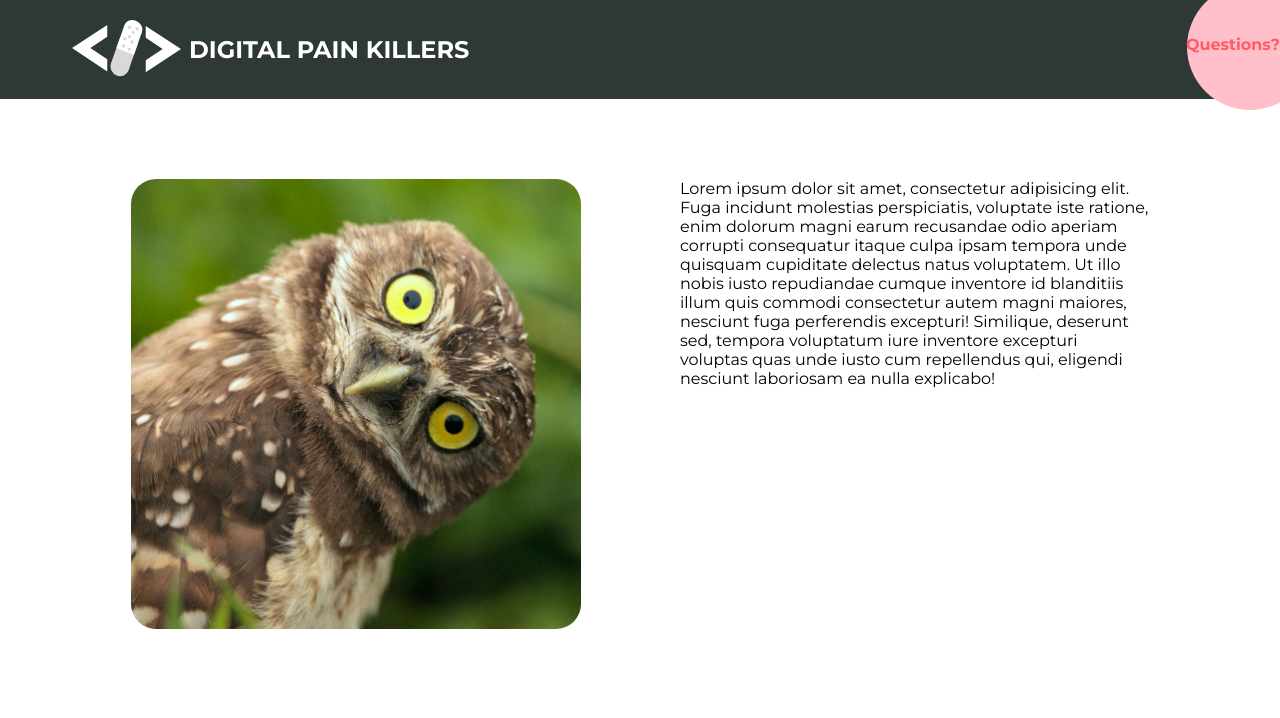
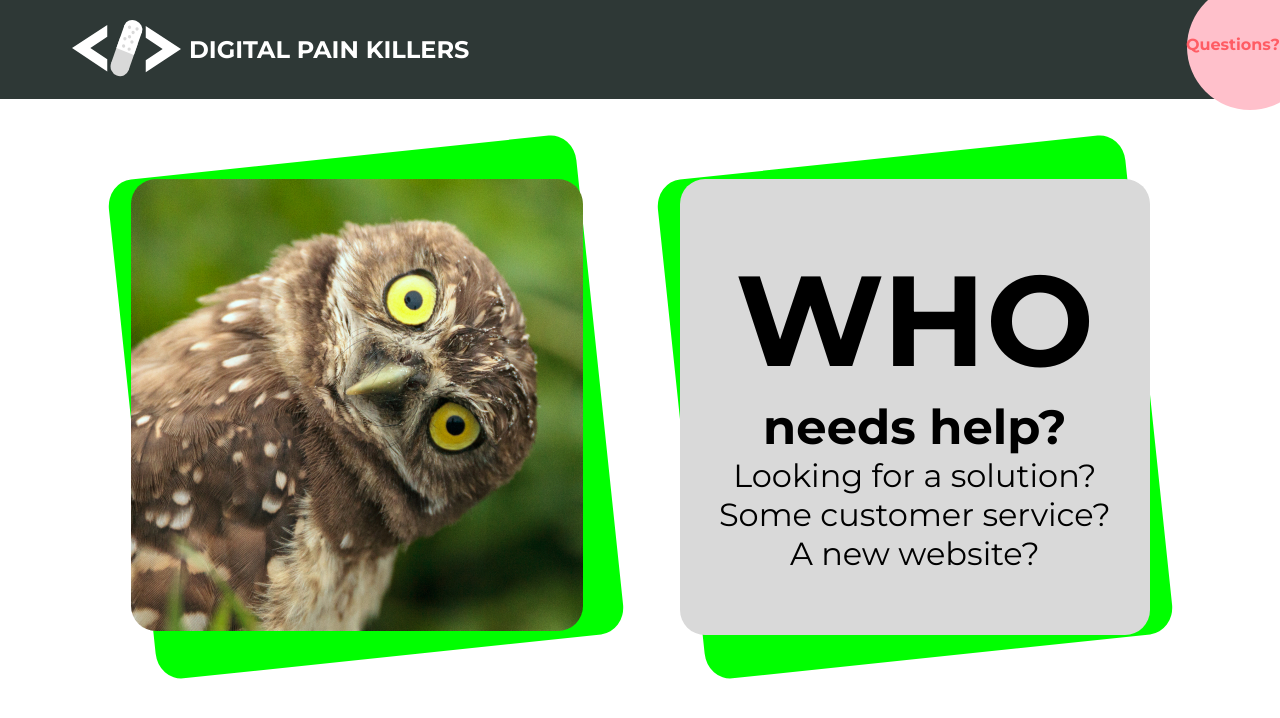
Before and after one commit to fourwhitesocks/dpk-sk, a SvelteKit app: page / in a window 1280 px wide. Shown: the top 718 px of the page. Built offline with nearby package versions, Linux system fonts and the light colour scheme.

Commit message:
working on hero section

```diff
--- a/src/routes/+page.svelte
+++ b/src/routes/+page.svelte
@@ -1,14 +1,20 @@
 <div class="grid grid-cols-2 card-container">
-	<img src="./funny-owl-sq-ed.jpg" width="450px" alt="funny owl" />
+	<div class="left-card">
+		<img class="" src="./funny-owl-sq-ed.jpg" width="" alt="funny owl" />
+		<div class="card-bg" />
+	</div>
 
-	<div>
-		Lorem ipsum dolor sit amet, consectetur adipisicing elit. Fuga incidunt molestias perspiciatis,
-		voluptate iste ratione, enim dolorum magni earum recusandae odio aperiam corrupti consequatur
-		itaque culpa ipsam tempora unde quisquam cupiditate delectus natus voluptatem. Ut illo nobis
-		iusto repudiandae cumque inventore id blanditiis illum quis commodi consectetur autem magni
-		maiores, nesciunt fuga perferendis excepturi! Similique, deserunt sed, tempora voluptatum iure
-		inventore excepturi voluptas quas unde iusto cum repellendus qui, eligendi nesciunt laboriosam
-		ea nulla explicabo!
+	<div class="flex right-card">
+		<div class="card-bg" />
+		<div class="inside-body">
+			<div class="center card-text-medium">
+				<span class="card-text-large">WHO</span><br />
+				needs help?
+			</div>
+			<div class="center card-text-small">Looking for a solution?</div>
+			<div class="center card-text-small">Some customer service?</div>
+			<div class="center card-text-small">A new website?</div>
+		</div>
 	</div>
 </div>
 
@@ -17,6 +23,39 @@
 		a {
 			color: red;
 		}
+	}
+
+	.center {
+		text-align: center;
+	}
+	.inside-body {
+		padding: var(--em-size-8);
+	}
+
+	.card-bg {
+		position: absolute;
+		background-color: lime;
+		transform: rotate(-6deg) skewX(0deg) skewY(0deg) scaleY(1.1) scaleX(1);
+
+		left: 0;
+		right: 0;
+		bottom: 0;
+		top: 0;
+		border-radius: 25px;
+		z-index: -2;
+	}
+
+	.left-card {
+		position: relative;
+	}
+	.right-card {
+		/*padding: var(--em-size-32); */
+		flex-direction: column;
+		align-items: center;
+		justify-content: space-around;
+		background-color: var(--clr-lite-accent);
+		border-radius: 25px;
+		position: relative;
 	}
 
 	.card-container {
@@ -28,5 +67,20 @@
 
 	img {
 		border-radius: 25px;
+		position: relative;
+	}
+
+	.card-text-large {
+		font-weight: bold;
+		font-size: 8rem;
+	}
+
+	.card-text-medium {
+		font-size: var(--fs-700);
+		font-weight: bold;
+	}
+
+	.card-text-small {
+		font-size: var(--fs-600);
 	}
 </style>
--- a/src/variables.scss
+++ b/src/variables.scss
@@ -4,6 +4,7 @@
     --surface: rgb(250, 244, 244);
     --clr-neutral-100: #fff;
     --clr-neutral-900: hsl(167, 9%, 20%);
+    --clr-lite-accent: hsl(0 0% 85%);
     --ff-primary: "Roboto", sans-serif;
     --ff-accent: "Playfair Display", serif;
 
@@ -30,4 +31,10 @@
     --size-40: 4rem;
     --size-44: 5rem;
     --size-48: 6rem;
+    // size for em
+    --em-size-8: 0.5em;
+    --em-size-12: 0.75em;
+    --em-size-16: 1em;
+    --em-size-32: 2em;
+    --em-size-36: 3em;
 }
```
